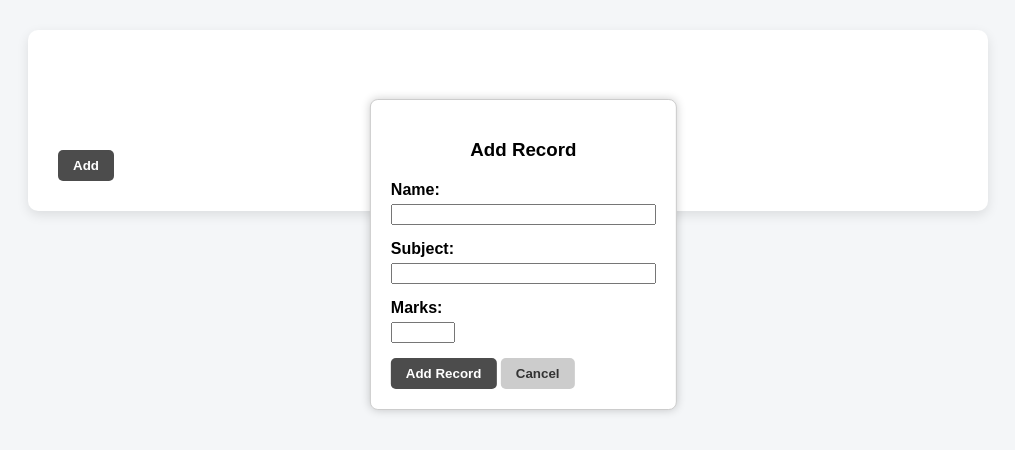
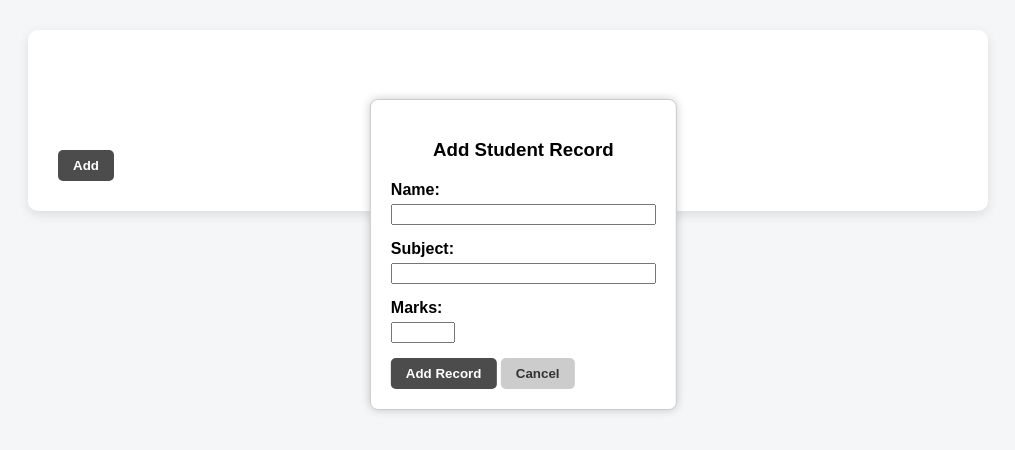
Before and after one commit to darshanpadia/class-ledger, a Flask app: page /home in a window 1280 px wide, after a click on "Add". Shown: the part 61-511 px from the top of the page, without its empty margins (132-1147 px from the left). Run offline with Flask 3, Linux system fonts and the light colour scheme; the visitor is signed in with stand-in values (Sample User, id 1); data that the repository does not hold is empty; some libraries are stand-ins or nearby versions.

Commit message:
Final touch

```diff
--- a/templates/home.html
+++ b/templates/home.html
@@ -96,7 +96,7 @@
 
             <!-- Add Student Modal -->
             <div id="addModal">
-                <h3 class="center">Add Record</h3>
+                <h3 class="center">Add Student Record</h3>
                 <form method="POST" action="{{ url_for('add_student_record') }}">
                     {{ student_form.csrf_token }}
                     <div class="form-group">
```
